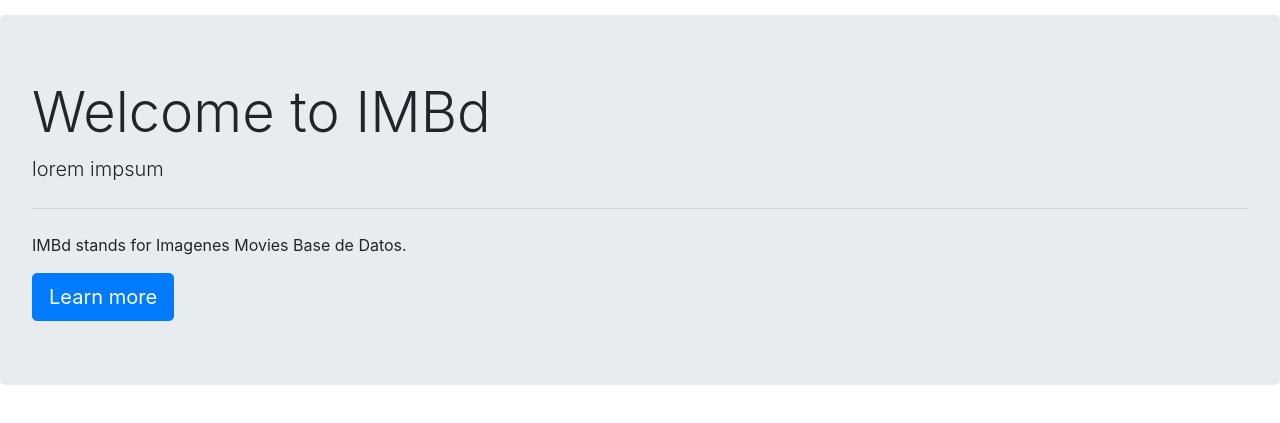
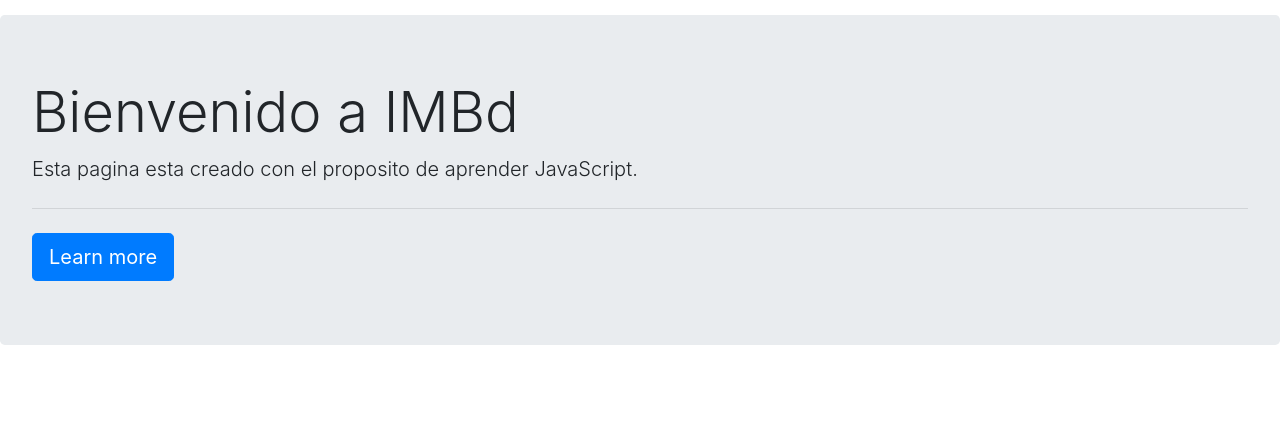
Before and after one commit to lakedv/imbd, a website: page src/index.html in a window 1280 px wide. Shown: the part 351-774 px from the top of the page. Drawn offline with nearby package versions, Linux system fonts and the light colour scheme.

Commit message:
fix index

```diff
--- a/src/index.html
+++ b/src/index.html
@@ -33,10 +33,9 @@
 
           <!--Home-->
           <div class="jumbotron">
-              <h1 class="display-4">Welcome to IMBd</h1>
-              <p class="lead">lorem impsum</p>
+              <h1 class="display-4">Bienvenido a IMBd</h1>
+              <p class="lead">Esta pagina esta creado con el proposito de aprender JavaScript.</p>
               <hr class="my-4">
-              <p>IMBd stands for Imagenes Movies Base de Datos.</p>
               <a class="btn btn-primary btn-lg" href="#" role="button">Learn more</a>
             </div>
 
```
